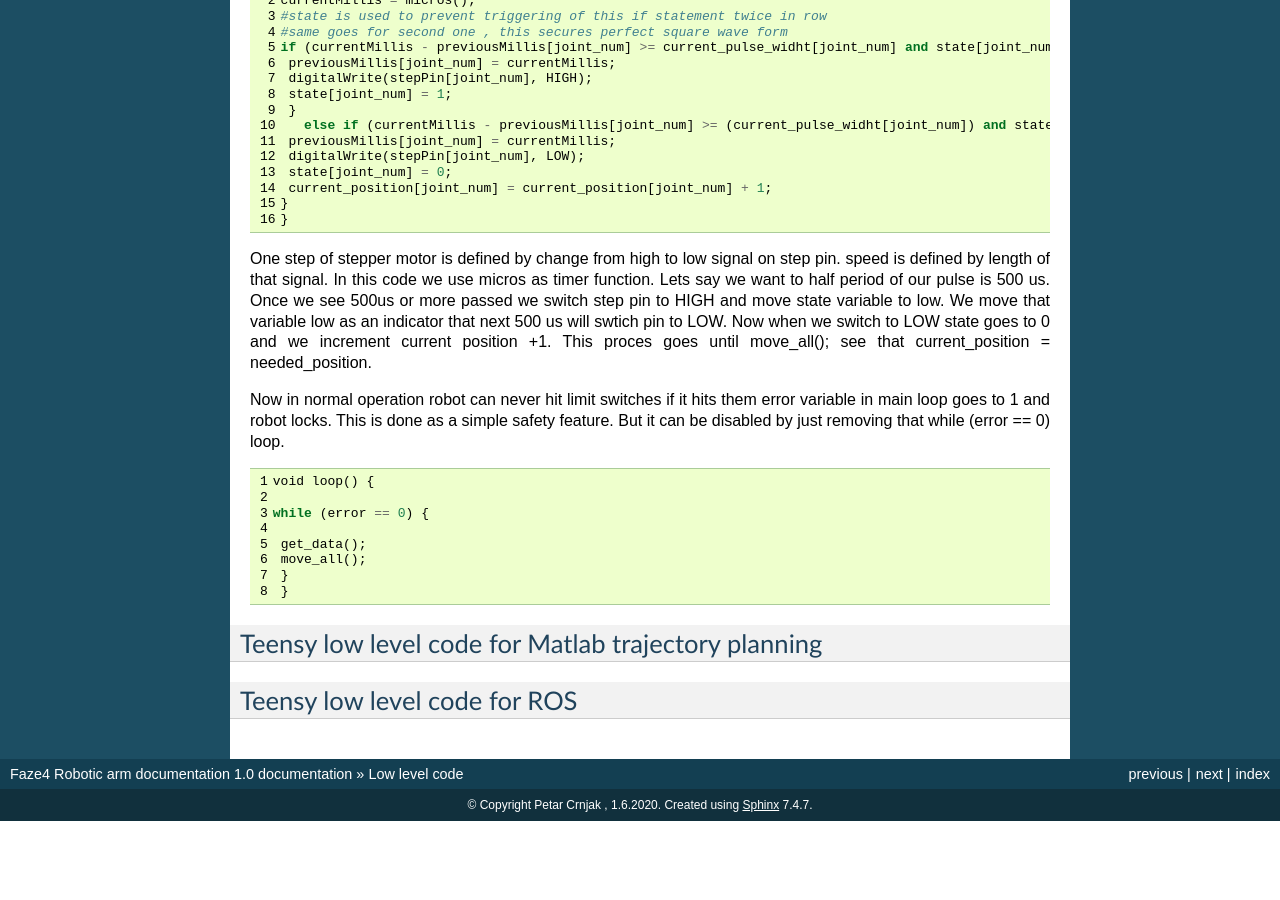
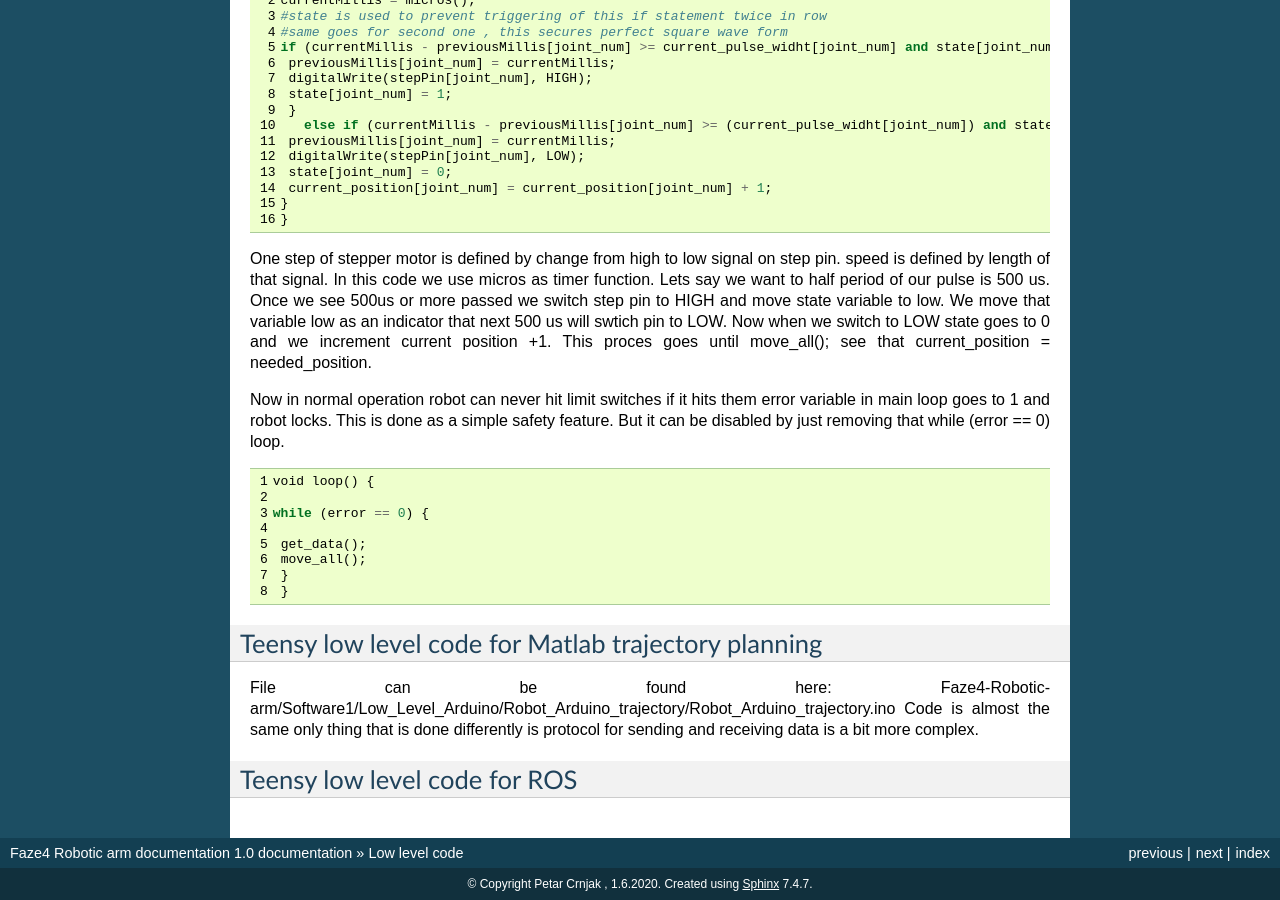
Before and after one commit to PCrnjak/Faze4-Robotic-arm, a Sphinx documentation site: the page built from docs/F_Code.rst, in a window 1280 px wide and 900 px high, scrolled down 2499 px. Built offline with Sphinx 7.4.7, drawn with Linux system fonts in a browser that asks for light colours; before the commit the page ends 3320 px from its top, so only the background shows below that.

Commit message:
Update F_Code.rst

```diff
--- a/docs/F_Code.rst
+++ b/docs/F_Code.rst
@@ -144,5 +144,8 @@ This is done as a simple safety feature. But it can be disabled by just removing
 Teensy low level code for Matlab trajectory planning
 ----------------------------------------------------
 
+File can be found here: Faze4-Robotic-arm/Software1/Low_Level_Arduino/Robot_Arduino_trajectory/Robot_Arduino_trajectory.ino
+Code is almost the same only thing that is done differently is protocol for sending and receiving data is a bit more complex.
+
 Teensy low level code for ROS
 -----------------------------
```
